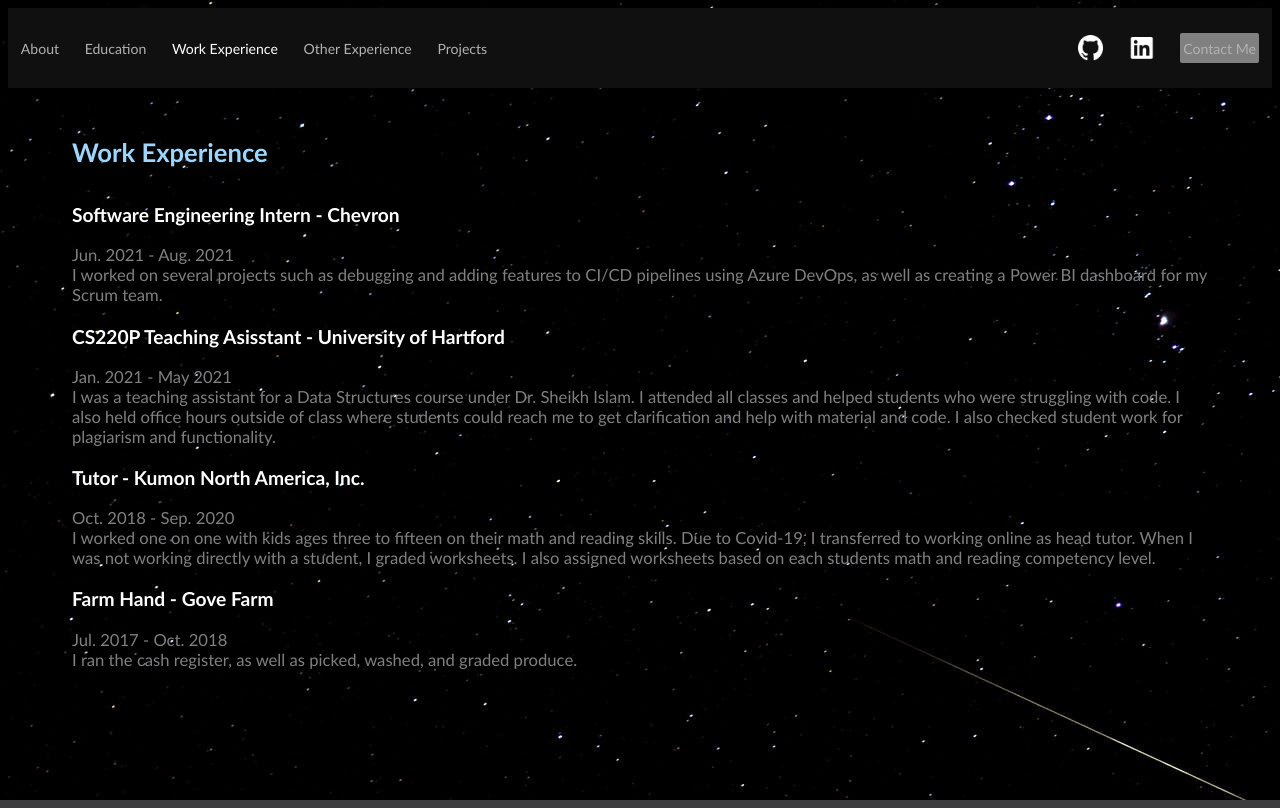
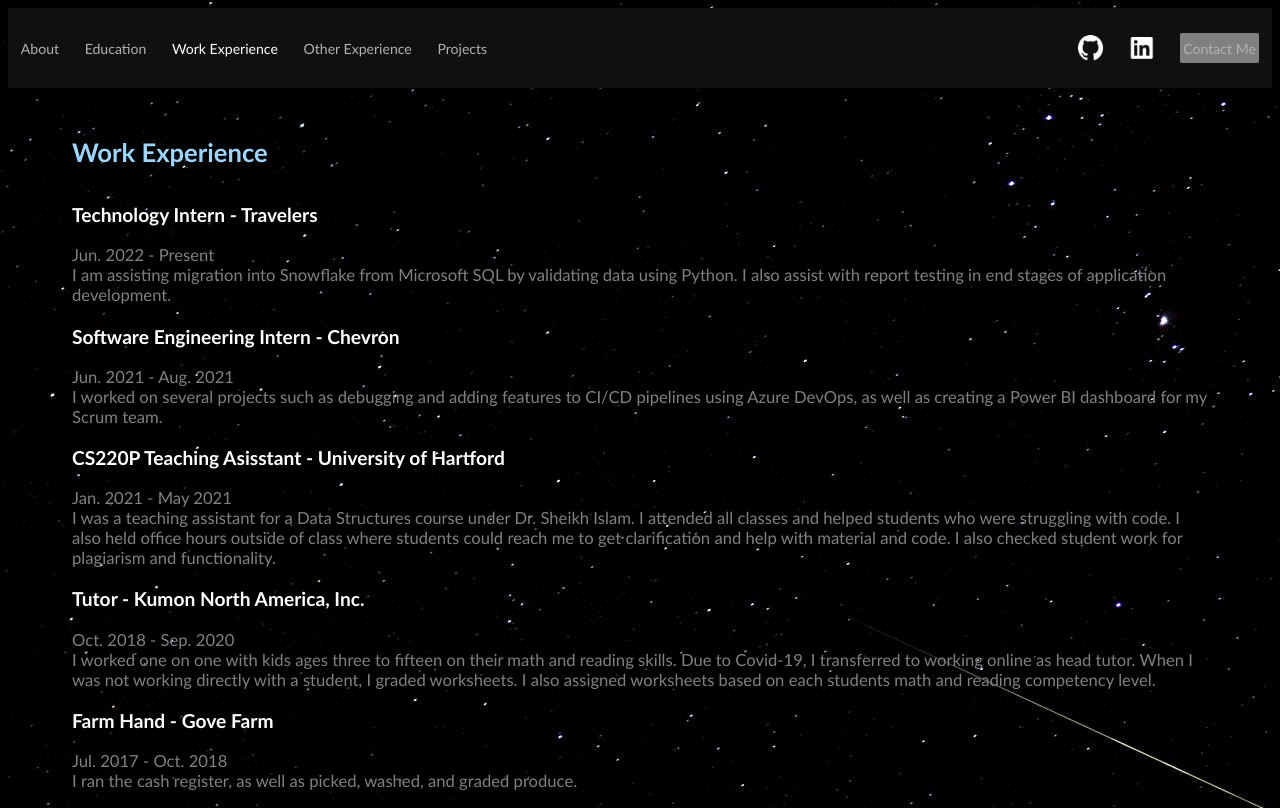
Before and after one commit to avasdowney/avadowney.com, a React (Create React App) app: page /work-experience in a window 1280 px wide. Built offline with nearby package versions, Linux system fonts and the light colour scheme; what react-scroll-motion would draw is missing.

Commit message:
added Travelers experience

```diff
--- a/src/components/resumeContent/WorkExperience.js
+++ b/src/components/resumeContent/WorkExperience.js
@@ -6,6 +6,10 @@
             <div class = "content">
                 <h2 class="rotateColor"> Work Experience </h2>
                 <p>
+                    <h3> Technology Intern - Travelers </h3>
+                        Jun. 2022 - Present {<br></br>}
+                        I am assisting migration into Snowflake from Microsoft SQL by validating data using
+                        Python. I also assist with report testing in end stages of application development.
                     <h3> Software Engineering Intern - Chevron </h3>
                         Jun. 2021 - Aug. 2021 {<br></br>}
                         I worked on several projects such as debugging and adding features to CI/CD pipelines
```
